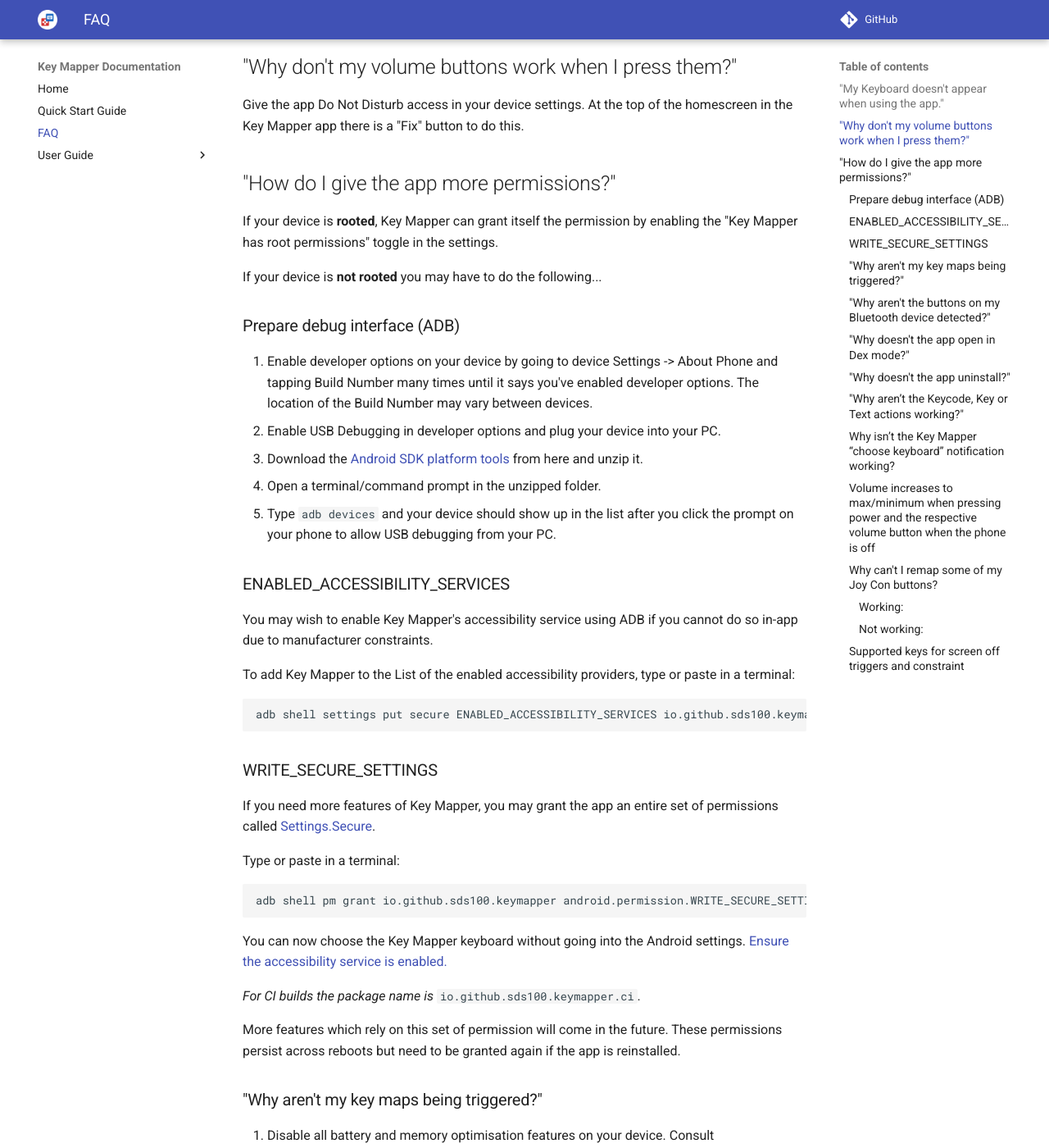
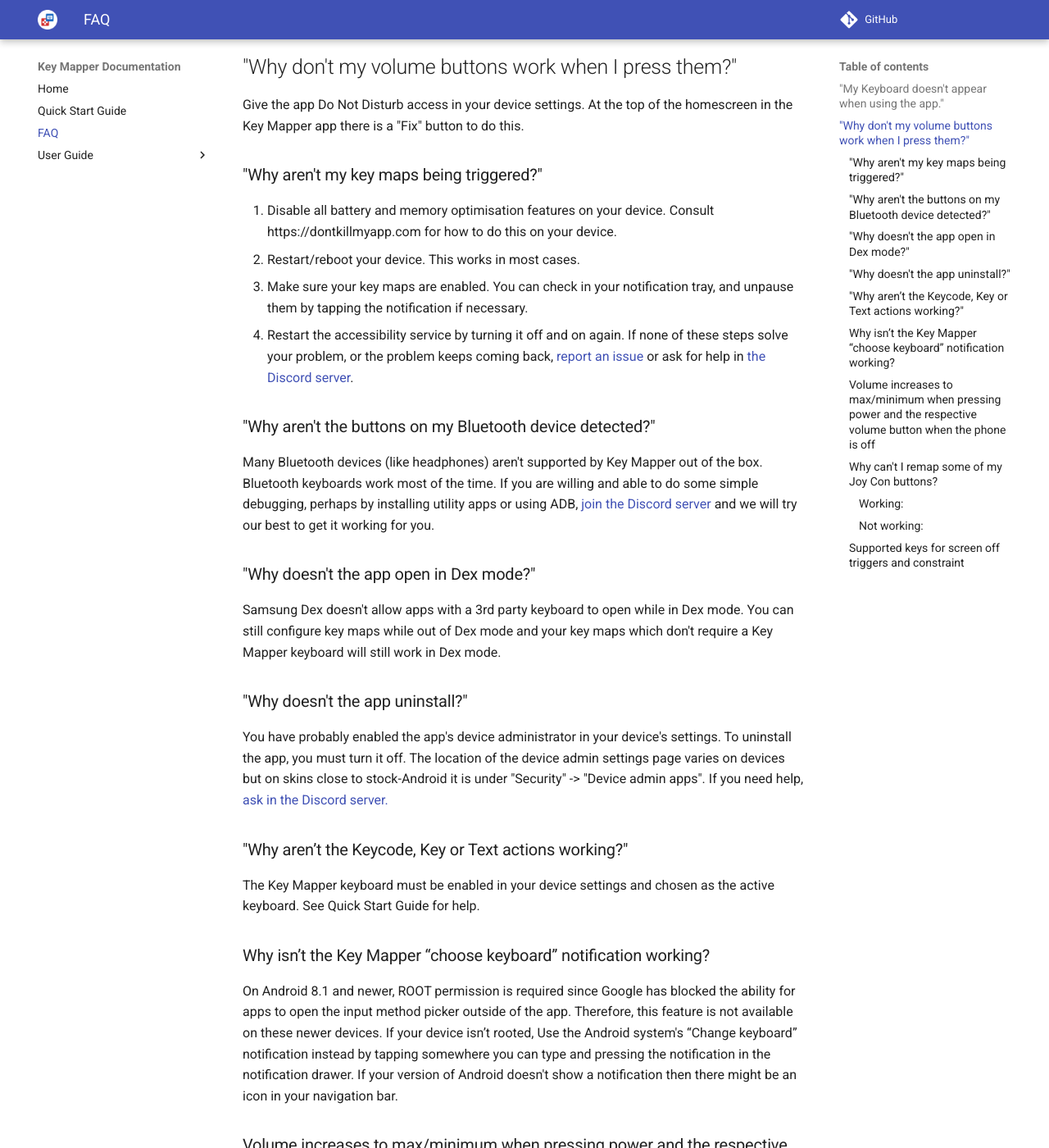
Before and after one commit to keymapperorg/KeyMapper, an MkDocs documentation site: the page built from docs/faq.md, in a window 1280 px wide and 1400 px high, scrolled down 400 px. Shown: the whole window at 82% size. Built offline with MkDocs 1.6.1 and Material for MkDocs 9.7.7, drawn with Linux system fonts in a browser that asks for light colours; comment, search, counter and statistics services are not loaded.

Commit message:
website: move adb permissions from FAQ to adb-permissions.md

````diff
--- a/docs/faq.md
+++ b/docs/faq.md
@@ -7,38 +7,6 @@
 
 ## "Why don't my volume buttons work when I press them?"
 Give the app Do Not Disturb access in your device settings. At the top of the homescreen in the Key Mapper app there is a "Fix" button to do this.
-
-## "How do I give the app more permissions?"
-If your device is **rooted**, Key Mapper can grant itself the permission by enabling the "Key Mapper has root permissions" toggle in the settings.
-
-If your device is **not rooted** you may have to do the following...
-
-### Prepare debug interface (ADB)
-1. Enable developer options on your device by going to device Settings -> About Phone and tapping Build Number many times until it says you've enabled developer options. The location of the Build Number may vary between devices.
-2. Enable USB Debugging in developer options and plug your device into your PC.
-3. Download the [Android SDK platform tools](https://developer.android.com/studio/releases/platform-tools.html) from here and unzip it.
-4. Open a terminal/command prompt in the unzipped folder.
-5. Type `adb devices` and your device should show up in the list after you click the prompt on your phone to allow USB debugging from your PC.
-
-### ENABLED_ACCESSIBILITY_SERVICES
-You may wish to enable Key Mapper's accessibility service using ADB if you cannot do so in-app due to manufacturer constraints.
-
-To add Key Mapper to the List of the enabled accessibility providers, type or paste in a terminal:
-```
-adb shell settings put secure ENABLED_ACCESSIBILITY_SERVICES io.github.sds100.keymapper/io.github.sds100.keymapper.service.MyAccessibilityService
-```
-### WRITE_SECURE_SETTINGS
-If you need more features of Key Mapper, you may grant the app an entire set of permissions called [Settings.Secure](https://developer.android.com/reference/android/provider/Settings.Secure.html).
-
-Type or paste in a terminal:
-```
-adb shell pm grant io.github.sds100.keymapper android.permission.WRITE_SECURE_SETTINGS
-```
-You can now choose the Key Mapper keyboard without going into the Android settings. [Ensure the accessibility service is enabled.](#enabled_accessibility_services)
-
-_For CI builds the package name is_ `io.github.sds100.keymapper.ci`.
-
-More features which rely on this set of permission will come in the future. These permissions persist across reboots but need to be granted again if the app is reinstalled.
 
 ### "Why aren't my key maps being triggered?"
 1. Disable all battery and memory optimisation features on your device. Consult https://dontkillmyapp.com for how to do this on your device.
````
Also changed, not shown: docs/user-guide/adb-permissions.md (+34 -0 lines).
